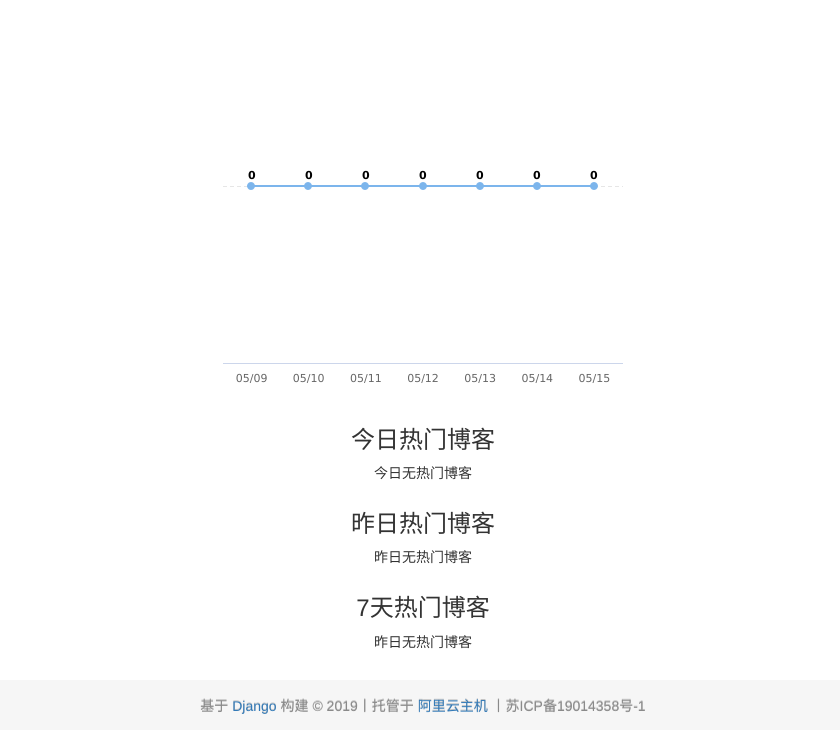
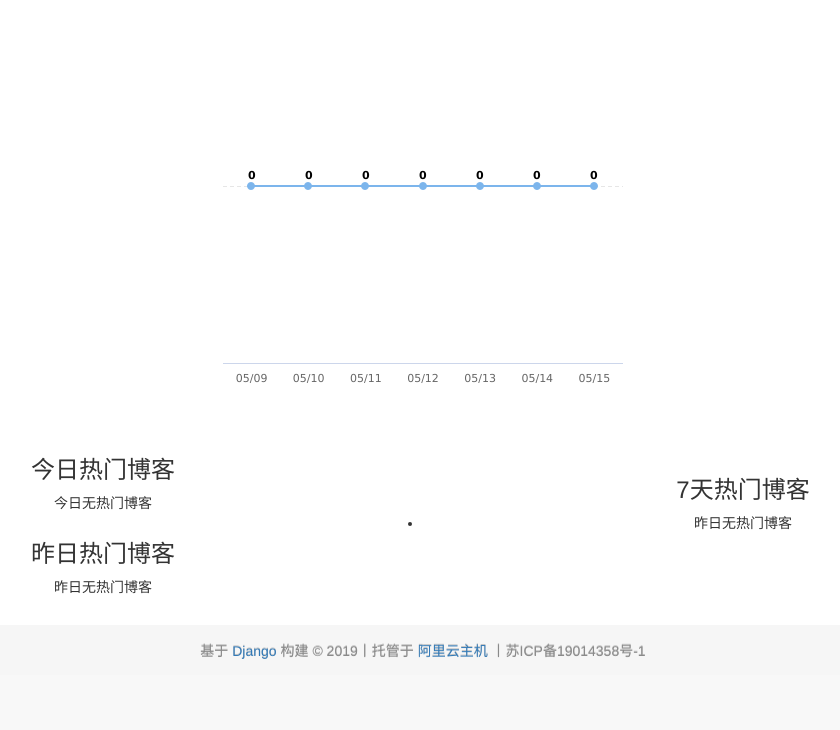
Before and after one commit to Qireka/zhendatou, a Django app: page / in a window 1280 px wide. Shown: the part 222-952 px from the top of the page, without its empty margins (217-1057 px from the left). After the commit the page ends 881 px from the top, so only its background shows below. Run offline with Django 3.2, Linux system fonts and the light colour scheme; data comes from the database, SQL or seed files in the repository; some libraries are stand-ins or nearby versions.

Commit message:
调整一下home页面blog阅读统计位置

```diff
--- a/static/home.css
+++ b/static/home.css
@@ -17,3 +17,17 @@ div.hot-data-title {
         margin-top: 2em;
         margin-bottom: 2em;
 }
+
+div.blog-check{
+        margin-top: 30px;
+}
+
+div.blog-before{
+        width: 50%;
+        float: left;
+}
+
+div.blog-7{
+        width: 50%;
+        float: left;
+}
--- a/templates/home.html
+++ b/templates/home.html
@@ -22,11 +22,14 @@
     <!-- 图表容器 DOM -->
     <div id="container" style="width: 600px;height:400px;"></div>
     <!-- 24小时内热门博客 -->
+    <div class="blog-check">
+        <div class="blog-before">
             <div class="hot-data-title">
                 <h3>今日热门博客</h3>
                 <ul>
                     {% for hot_data in today_hot_data %}
-                <li><a href="{% url 'blog_detail' hot_data.content_object.pk %}">{{ hot_data.content_object.title }}</a>({{ hot_data.read_num }})
+                        <li>
+                            <a href="{% url 'blog_detail' hot_data.content_object.pk %}">{{ hot_data.content_object.title }}</a>({{ hot_data.read_num }})
                         </li>
                     {% empty %}
                         <li>今日无热门博客</li>
@@ -37,23 +40,27 @@
                 <h3>昨日热门博客</h3>
                 <ul>
                     {% for hot_data in yesterday_hot_data %}
-                <li><a href="{% url 'blog_detail' hot_data.content_object.pk %}">{{ hot_data.content_object.title }}</a>({{ hot_data.read_num }})
+                        <li>
+                            <a href="{% url 'blog_detail' hot_data.content_object.pk %}">{{ hot_data.content_object.title }}</a>({{ hot_data.read_num }})
                         </li>
                     {% empty %}
                         <li>昨日无热门博客</li>
                     {% endfor %}
                 </ul>
             </div>
-    <div class="hot-data-title">
+        </div>
+        <div class="hot-data-title blog-7">
             <h3>7天热门博客</h3>
             <ul>
                 {% for hot_blog in hot_blogs_for_7_days %}
-                <li><a href="{% url 'blog_detail' hot_blog.id %}">{{ hot_blog.title }}</a>({{ hot_blog.read_num_sum }})
+                    <li>
+                        <a href="{% url 'blog_detail' hot_blog.id %}">{{ hot_blog.title }}</a>({{ hot_blog.read_num_sum }})
                     </li>
                 {% empty %}
                     <li>昨日无热门博客</li>
                 {% endfor %}
             </ul>
+        </div>
     </div>
 
     <script>
@@ -73,15 +80,15 @@
                 title: {
                     text: null               // y 轴标题
                 },
-                labels: { enabled: false },
+                labels: {enabled: false},
                 gridLineDashStyle: 'Dash'
             },
             series: [{                              // 数据列
                 name: '阅读量',                        // 数据列名
                 data: {{ read_nums }}                     // 数据
             }],
-            legend: { enabled: false},
-            credits: { enabled: false},
+            legend: {enabled: false},
+            credits: {enabled: false},
             plotOptions: {
                 line: {
                     dataLabels: {
```
Lines whose indentation alone changed are shown as unchanged.
